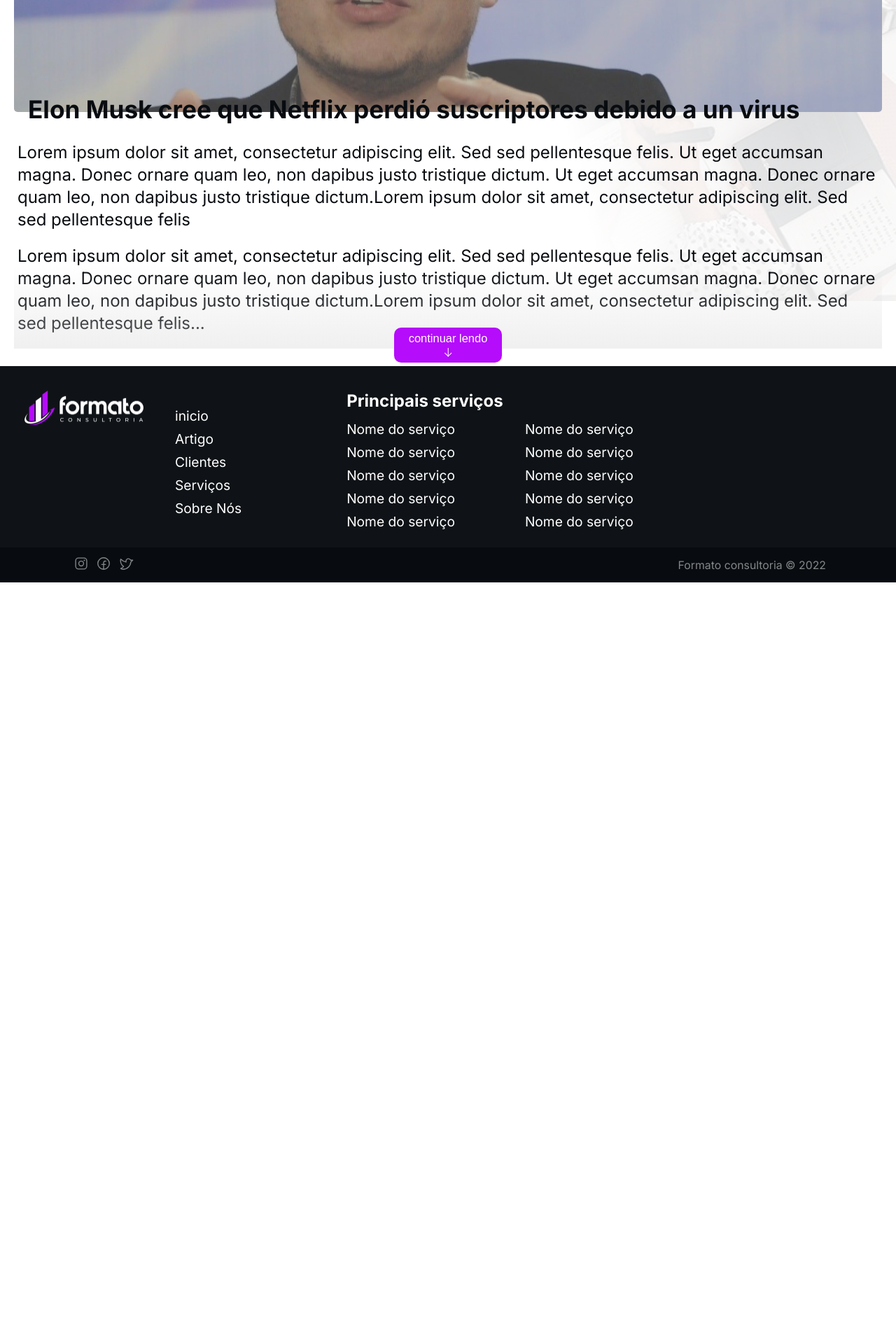
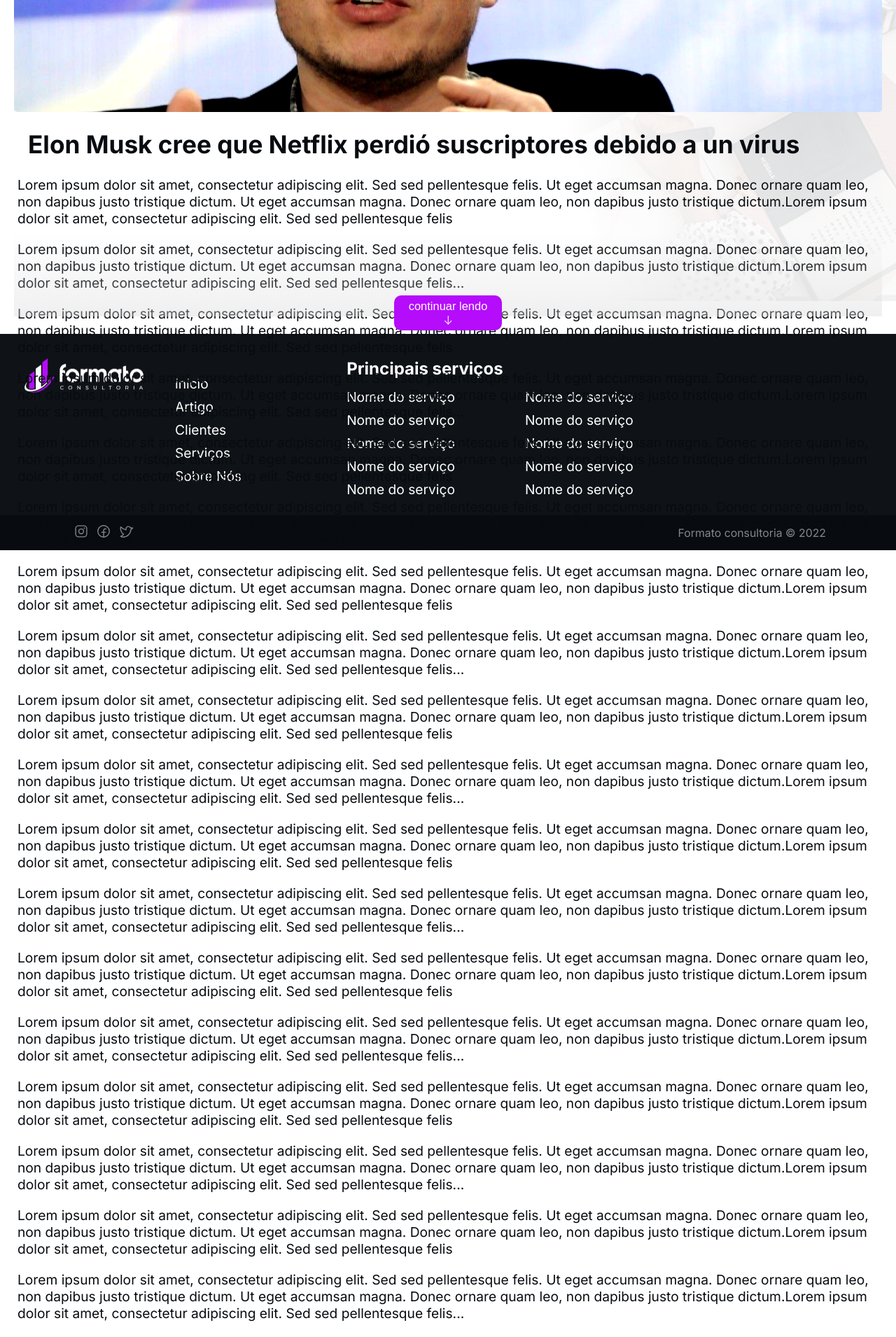
Before and after one commit to Formato-Consultoria/formato, a Next.js app: page /article in a window 1280 px wide. Shown: the part 220-2130 px from the top of the page at 70% size. Before the commit the page ends 1052 px from the top, so only its background shows below. Built offline with nearby package versions, Linux system fonts and the light colour scheme; a web font is replaced by a local one.

Commit message:
ajustes no estilo da pagina de blog

```diff
--- a/src/parts/last-article/index.tsx
+++ b/src/parts/last-article/index.tsx
@@ -13,6 +13,24 @@
                 <h1>Elon Musk cree que Netflix perdió suscriptores debido a un virus</h1>
 
                 <div className={styles.tex_content}>
+                    <p>Lorem ipsum dolor sit amet, consectetur adipiscing elit. Sed sed pellentesque felis. Ut eget accumsan magna. Donec ornare quam leo, non dapibus justo tristique dictum. Ut eget accumsan magna. Donec ornare quam leo, non dapibus justo tristique dictum.Lorem ipsum dolor sit amet, consectetur adipiscing elit. Sed sed pellentesque felis</p>
+                    <p>Lorem ipsum dolor sit amet, consectetur adipiscing elit. Sed sed pellentesque felis. Ut eget accumsan magna. Donec ornare quam leo, non dapibus justo tristique dictum. Ut eget accumsan magna. Donec ornare quam leo, non dapibus justo tristique dictum.Lorem ipsum dolor sit amet, consectetur adipiscing elit. Sed sed pellentesque felis...</p>
+                    <p>Lorem ipsum dolor sit amet, consectetur adipiscing elit. Sed sed pellentesque felis. Ut eget accumsan magna. Donec ornare quam leo, non dapibus justo tristique dictum. Ut eget accumsan magna. Donec ornare quam leo, non dapibus justo tristique dictum.Lorem ipsum dolor sit amet, consectetur adipiscing elit. Sed sed pellentesque felis</p>
+                    <p>Lorem ipsum dolor sit amet, consectetur adipiscing elit. Sed sed pellentesque felis. Ut eget accumsan magna. Donec ornare quam leo, non dapibus justo tristique dictum. Ut eget accumsan magna. Donec ornare quam leo, non dapibus justo tristique dictum.Lorem ipsum dolor sit amet, consectetur adipiscing elit. Sed sed pellentesque felis...</p>
+                    <p>Lorem ipsum dolor sit amet, consectetur adipiscing elit. Sed sed pellentesque felis. Ut eget accumsan magna. Donec ornare quam leo, non dapibus justo tristique dictum. Ut eget accumsan magna. Donec ornare quam leo, non dapibus justo tristique dictum.Lorem ipsum dolor sit amet, consectetur adipiscing elit. Sed sed pellentesque felis</p>
+                    <p>Lorem ipsum dolor sit amet, consectetur adipiscing elit. Sed sed pellentesque felis. Ut eget accumsan magna. Donec ornare quam leo, non dapibus justo tristique dictum. Ut eget accumsan magna. Donec ornare quam leo, non dapibus justo tristique dictum.Lorem ipsum dolor sit amet, consectetur adipiscing elit. Sed sed pellentesque felis...</p>
+                    <p>Lorem ipsum dolor sit amet, consectetur adipiscing elit. Sed sed pellentesque felis. Ut eget accumsan magna. Donec ornare quam leo, non dapibus justo tristique dictum. Ut eget accumsan magna. Donec ornare quam leo, non dapibus justo tristique dictum.Lorem ipsum dolor sit amet, consectetur adipiscing elit. Sed sed pellentesque felis</p>
+                    <p>Lorem ipsum dolor sit amet, consectetur adipiscing elit. Sed sed pellentesque felis. Ut eget accumsan magna. Donec ornare quam leo, non dapibus justo tristique dictum. Ut eget accumsan magna. Donec ornare quam leo, non dapibus justo tristique dictum.Lorem ipsum dolor sit amet, consectetur adipiscing elit. Sed sed pellentesque felis...</p>
+                    <p>Lorem ipsum dolor sit amet, consectetur adipiscing elit. Sed sed pellentesque felis. Ut eget accumsan magna. Donec ornare quam leo, non dapibus justo tristique dictum. Ut eget accumsan magna. Donec ornare quam leo, non dapibus justo tristique dictum.Lorem ipsum dolor sit amet, consectetur adipiscing elit. Sed sed pellentesque felis</p>
+                    <p>Lorem ipsum dolor sit amet, consectetur adipiscing elit. Sed sed pellentesque felis. Ut eget accumsan magna. Donec ornare quam leo, non dapibus justo tristique dictum. Ut eget accumsan magna. Donec ornare quam leo, non dapibus justo tristique dictum.Lorem ipsum dolor sit amet, consectetur adipiscing elit. Sed sed pellentesque felis...</p>
+                    <p>Lorem ipsum dolor sit amet, consectetur adipiscing elit. Sed sed pellentesque felis. Ut eget accumsan magna. Donec ornare quam leo, non dapibus justo tristique dictum. Ut eget accumsan magna. Donec ornare quam leo, non dapibus justo tristique dictum.Lorem ipsum dolor sit amet, consectetur adipiscing elit. Sed sed pellentesque felis</p>
+                    <p>Lorem ipsum dolor sit amet, consectetur adipiscing elit. Sed sed pellentesque felis. Ut eget accumsan magna. Donec ornare quam leo, non dapibus justo tristique dictum. Ut eget accumsan magna. Donec ornare quam leo, non dapibus justo tristique dictum.Lorem ipsum dolor sit amet, consectetur adipiscing elit. Sed sed pellentesque felis...</p>
+                    <p>Lorem ipsum dolor sit amet, consectetur adipiscing elit. Sed sed pellentesque felis. Ut eget accumsan magna. Donec ornare quam leo, non dapibus justo tristique dictum. Ut eget accumsan magna. Donec ornare quam leo, non dapibus justo tristique dictum.Lorem ipsum dolor sit amet, consectetur adipiscing elit. Sed sed pellentesque felis</p>
+                    <p>Lorem ipsum dolor sit amet, consectetur adipiscing elit. Sed sed pellentesque felis. Ut eget accumsan magna. Donec ornare quam leo, non dapibus justo tristique dictum. Ut eget accumsan magna. Donec ornare quam leo, non dapibus justo tristique dictum.Lorem ipsum dolor sit amet, consectetur adipiscing elit. Sed sed pellentesque felis...</p>
+                    <p>Lorem ipsum dolor sit amet, consectetur adipiscing elit. Sed sed pellentesque felis. Ut eget accumsan magna. Donec ornare quam leo, non dapibus justo tristique dictum. Ut eget accumsan magna. Donec ornare quam leo, non dapibus justo tristique dictum.Lorem ipsum dolor sit amet, consectetur adipiscing elit. Sed sed pellentesque felis</p>
+                    <p>Lorem ipsum dolor sit amet, consectetur adipiscing elit. Sed sed pellentesque felis. Ut eget accumsan magna. Donec ornare quam leo, non dapibus justo tristique dictum. Ut eget accumsan magna. Donec ornare quam leo, non dapibus justo tristique dictum.Lorem ipsum dolor sit amet, consectetur adipiscing elit. Sed sed pellentesque felis...</p>
+                    <p>Lorem ipsum dolor sit amet, consectetur adipiscing elit. Sed sed pellentesque felis. Ut eget accumsan magna. Donec ornare quam leo, non dapibus justo tristique dictum. Ut eget accumsan magna. Donec ornare quam leo, non dapibus justo tristique dictum.Lorem ipsum dolor sit amet, consectetur adipiscing elit. Sed sed pellentesque felis</p>
+                    <p>Lorem ipsum dolor sit amet, consectetur adipiscing elit. Sed sed pellentesque felis. Ut eget accumsan magna. Donec ornare quam leo, non dapibus justo tristique dictum. Ut eget accumsan magna. Donec ornare quam leo, non dapibus justo tristique dictum.Lorem ipsum dolor sit amet, consectetur adipiscing elit. Sed sed pellentesque felis...</p>
                     <p>Lorem ipsum dolor sit amet, consectetur adipiscing elit. Sed sed pellentesque felis. Ut eget accumsan magna. Donec ornare quam leo, non dapibus justo tristique dictum. Ut eget accumsan magna. Donec ornare quam leo, non dapibus justo tristique dictum.Lorem ipsum dolor sit amet, consectetur adipiscing elit. Sed sed pellentesque felis</p>
                     <p>Lorem ipsum dolor sit amet, consectetur adipiscing elit. Sed sed pellentesque felis. Ut eget accumsan magna. Donec ornare quam leo, non dapibus justo tristique dictum. Ut eget accumsan magna. Donec ornare quam leo, non dapibus justo tristique dictum.Lorem ipsum dolor sit amet, consectetur adipiscing elit. Sed sed pellentesque felis...</p>
 
--- a/src/parts/last-article/last-article.module.scss
+++ b/src/parts/last-article/last-article.module.scss
@@ -20,27 +20,28 @@
             object-fit: cover;
             border-radius: 5px;
 
-            filter: contrast(50%);
+            filter: contrast(125%);
         }
 
         h1 {
             z-index: 1;
             padding: 0 20px;
             font-size: 2.2rem;
-            margin-top: -25px;
-            margin-bottom: 25px;
+            margin: 25px 0;
 
             color: variable.$black-dark-80-gradient;
         }
 
         div.tex_content {
             position: relative;
+
+            height: 200px;
             width: 100%;
 
             p {
-                font-size: 1.5rem;
+                font-size: 1.2rem;
                 padding: 0 5px;
-                line-height: 2rem;
+                line-height: 1.5rem;
                 margin-bottom: 20px;
             }
 
```
